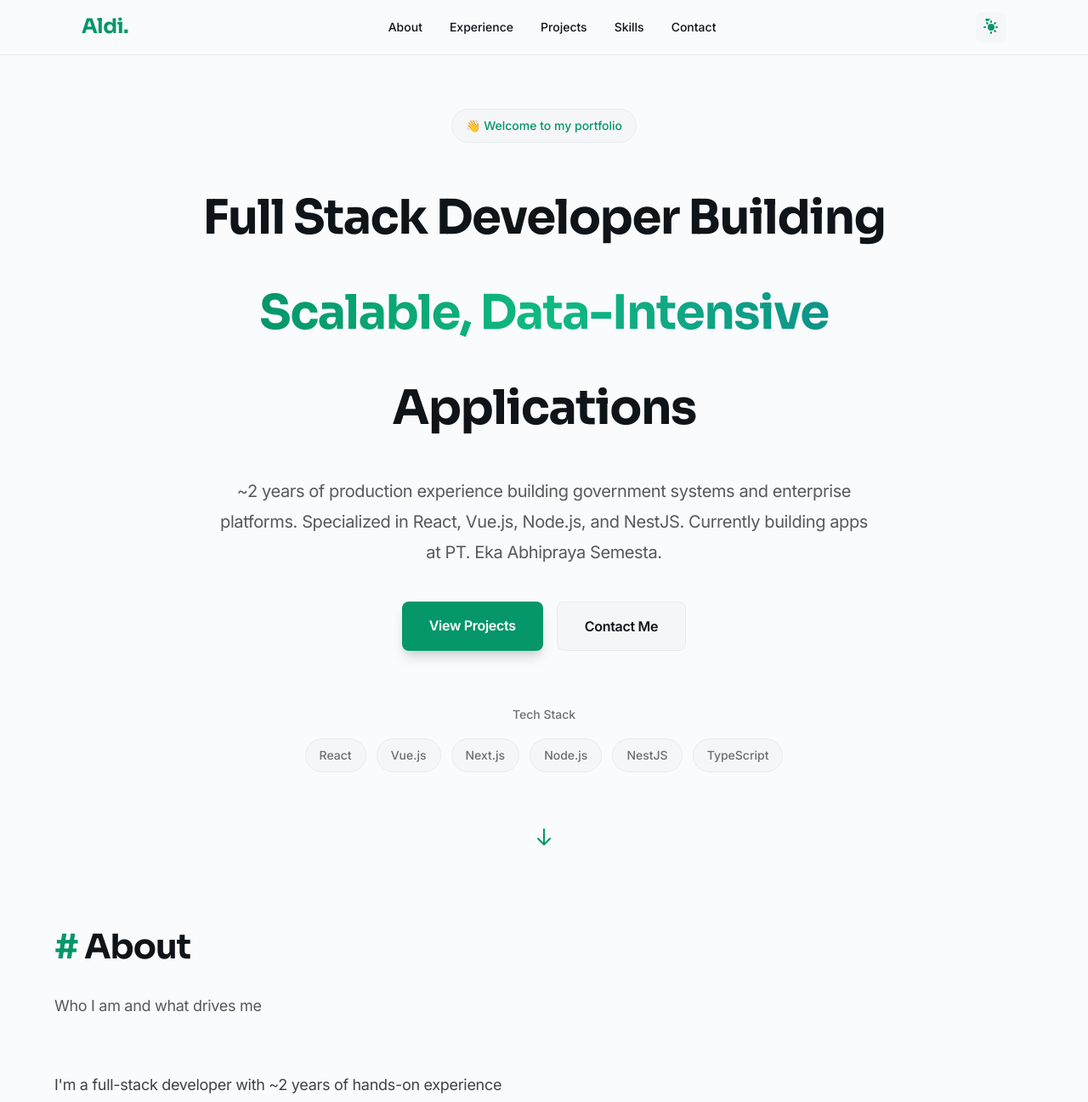
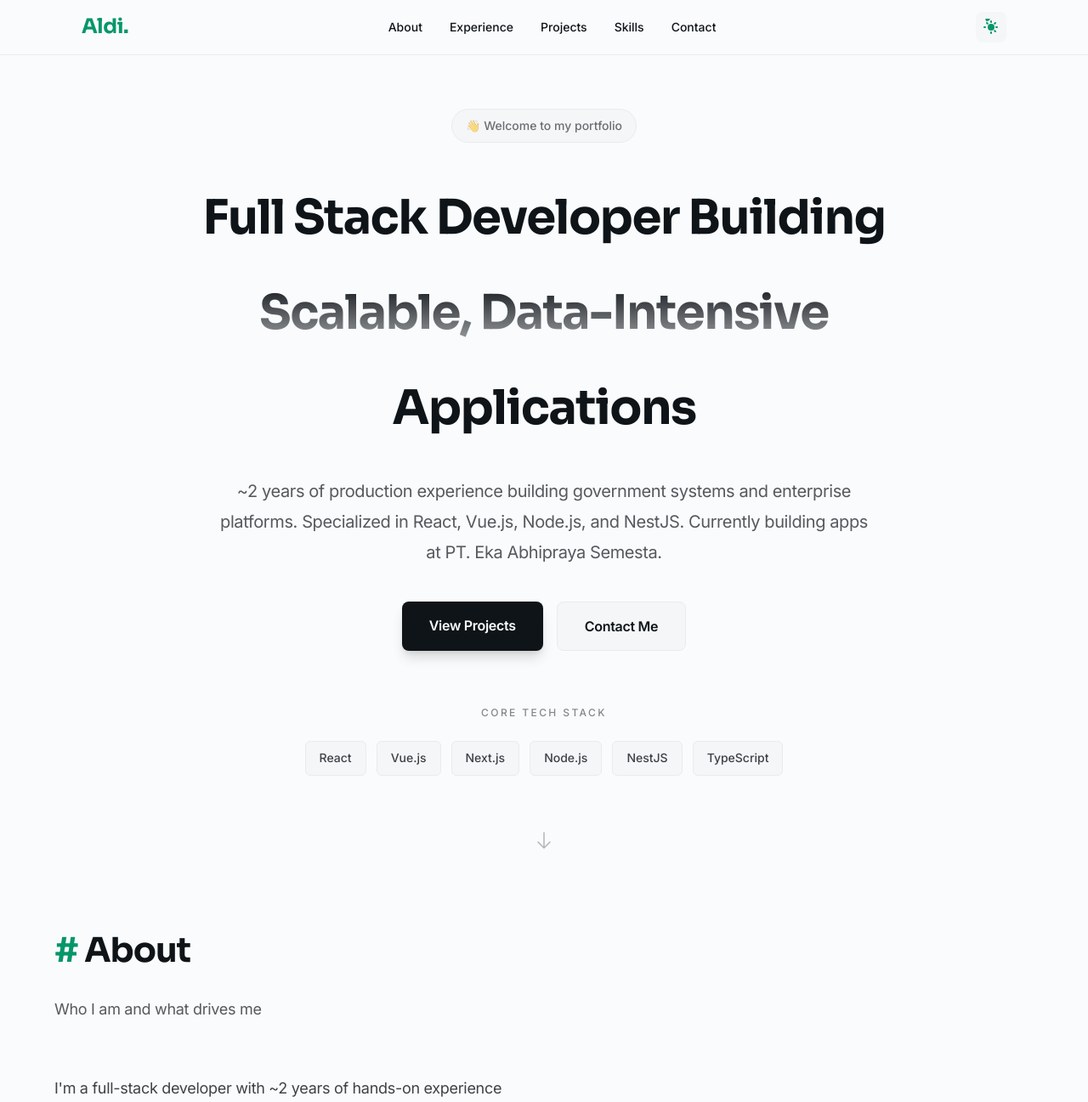
Before and after one commit to renaldimohamad/renaldi-engine, a Next.js app: page / in a window 1280 px wide. Shown: the top 1297 px of the page at 85% size. Built offline with nearby package versions, Linux system fonts and the light colour scheme.

Commit message:
feat: implement hero section

```diff
--- a/components/sections/Hero.tsx
+++ b/components/sections/Hero.tsx
@@ -1,22 +1,21 @@
 "use client";
 
-import Link from "next/link";
 import { motion } from "framer-motion";
-import { fadeInUp, staggerContainer, staggerItem } from "@/lib/animations";
+import { staggerContainer, staggerItem } from "@/lib/animations";
 
 export default function Hero() {
   return (
-    <section className="min-h-screen flex items-center justify-center pt-16 px-4 sm:px-6 lg:px-8 bg-primary-light dark:bg-primary-dark">
+    <section className="min-h-screen flex items-center justify-center pt-16 px-4 sm:px-6 lg:px-8 bg-primary-light dark:bg-primary-dark transition-colors duration-300">
       <motion.div
         className="max-w-4xl mx-auto text-center"
         initial="hidden"
         animate="visible"
         variants={staggerContainer}>
-        {/* Greeting */}
+        {/* Greeting Badge */}
         <motion.div
           variants={staggerItem}
-          className="mb-8 inline-block px-4 py-2 rounded-full bg-secondary-light dark:bg-secondary-dark border border-tertiary-light dark:border-tertiary-dark hover:border-accent transition-colors duration-300">
-          <p className="text-sm font-medium text-accent">
+          className="mb-8 inline-block px-4 py-2 rounded-full bg-secondary-light dark:bg-secondary-dark border border-tertiary-light dark:border-tertiary-dark hover:border-accent-light dark:hover:border-accent transition-colors duration-300">
+          <p className="text-sm font-medium text-text-light/60 dark:text-text-dark/60">
             👋 Welcome to my portfolio
           </p>
         </motion.div>
@@ -24,15 +23,13 @@ export default function Hero() {
         {/* Main Headline */}
         <motion.h1
           variants={staggerItem}
-          className="text-5xl md:text-6xl lg:text-7xl font-heading font-bold mb-6 leading-tight tracking-tight">
+          className="text-5xl md:text-7xl font-heading font-bold mb-6 tracking-tighter leading-tight text-text-light dark:text-text-dark">
           Full Stack Developer Building{" "}
-          <span className="text-transparent bg-clip-text bg-gradient-to-r from-accent via-emerald-500 to-teal-600">
+          <span className="text-transparent bg-clip-text bg-gradient-to-b from-text-light via-text-light/70 to-text-light/40 dark:from-text-dark dark:via-text-dark/80 dark:to-text-dark/40">
             Scalable, Data-Intensive
           </span>
           <br />
-          <span className="text-text-light dark:text-text-dark">
-            Applications
-          </span>
+          <span>Applications</span>
         </motion.h1>
 
         {/* Subheadline */}
@@ -52,14 +49,14 @@ export default function Hero() {
             href="#projects"
             whileHover={{ scale: 1.05, y: -3 }}
             whileTap={{ scale: 0.98 }}
-            className="px-8 py-4 bg-accent hover:bg-accent-light text-white font-semibold rounded-lg transition-all duration-200 shadow-lg hover:shadow-glow">
+            className="px-8 py-4 bg-text-light dark:bg-text-dark text-primary-light dark:text-primary-dark font-semibold rounded-lg transition-all duration-200 shadow-lg hover:shadow-glow">
             View Projects
           </motion.a>
           <motion.a
             href="#contact"
             whileHover={{ scale: 1.05 }}
             whileTap={{ scale: 0.98 }}
-            className="px-8 py-4 bg-secondary-light dark:bg-secondary-dark text-text-light dark:text-text-dark font-semibold rounded-lg border border-tertiary-light dark:border-tertiary-dark hover:border-accent hover:bg-primary-light dark:hover:bg-tertiary-dark transition-all duration-200">
+            className="px-8 py-4 bg-secondary-light dark:bg-secondary-dark text-text-light dark:text-text-dark font-semibold rounded-lg border border-tertiary-light dark:border-tertiary-dark hover:border-text-light dark:hover:border-text-dark transition-all duration-200">
             Contact Me
           </motion.a>
         </motion.div>
@@ -67,8 +64,10 @@ export default function Hero() {
         {/* Tech Stack Preview */}
         <motion.div
           variants={staggerItem}
-          className="text-text-light/60 dark:text-text-dark/60 text-sm font-medium">
-          <p className="mb-4">Tech Stack</p>
+          className="text-text-light/50 dark:text-text-dark/40 text-sm font-medium">
+          <p className="mb-6 uppercase tracking-[0.2em] text-xs">
+            Core Tech Stack
+          </p>
           <motion.div
             variants={staggerContainer}
             className="flex flex-wrap justify-center gap-3">
@@ -83,8 +82,8 @@ export default function Hero() {
               <motion.span
                 key={tech}
                 variants={staggerItem}
-                whileHover={{ scale: 1.08, y: -2 }}
-                className="px-4 py-2 rounded-full bg-secondary-light dark:bg-secondary-dark border border-tertiary-light dark:border-tertiary-dark hover:border-accent hover:text-accent transition-all duration-200">
+                whileHover={{ scale: 1.05, y: -2 }}
+                className="px-4 py-2 rounded-md bg-secondary-light dark:bg-secondary-dark border border-tertiary-light dark:border-tertiary-dark hover:border-text-light/30 dark:hover:border-text-dark/30 text-text-light/80 dark:text-text-dark/80 transition-all duration-200">
                 {tech}
               </motion.span>
             ))}
@@ -98,14 +97,14 @@ export default function Hero() {
           transition={{ duration: 2, repeat: Infinity }}
           className="mt-16">
           <svg
-            className="w-6 h-6 mx-auto text-accent"
+            className="w-6 h-6 mx-auto text-text-light/30 dark:text-text-dark/30"
             fill="none"
             stroke="currentColor"
             viewBox="0 0 24 24">
             <path
               strokeLinecap="round"
               strokeLinejoin="round"
-              strokeWidth={2}
+              strokeWidth={1.5}
               d="M19 14l-7 7m0 0l-7-7m7 7V3"
             />
           </svg>
```
